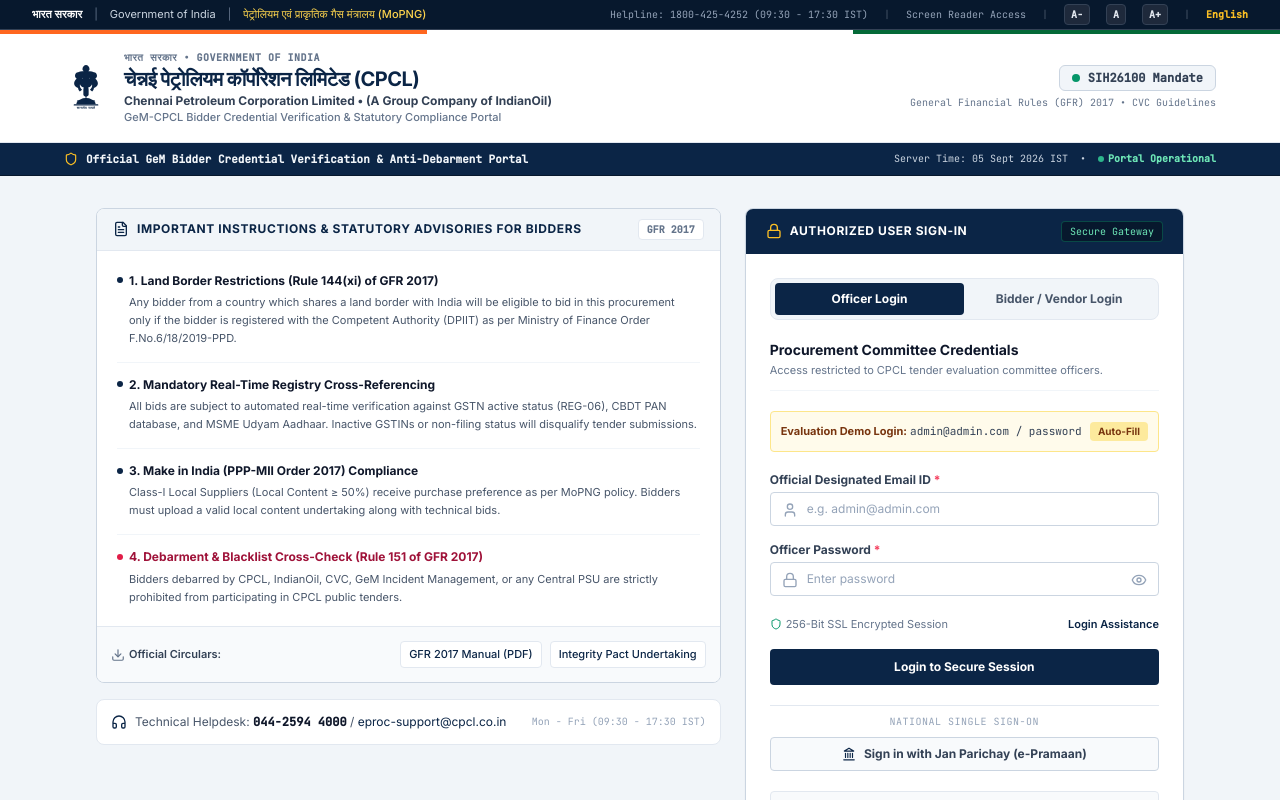
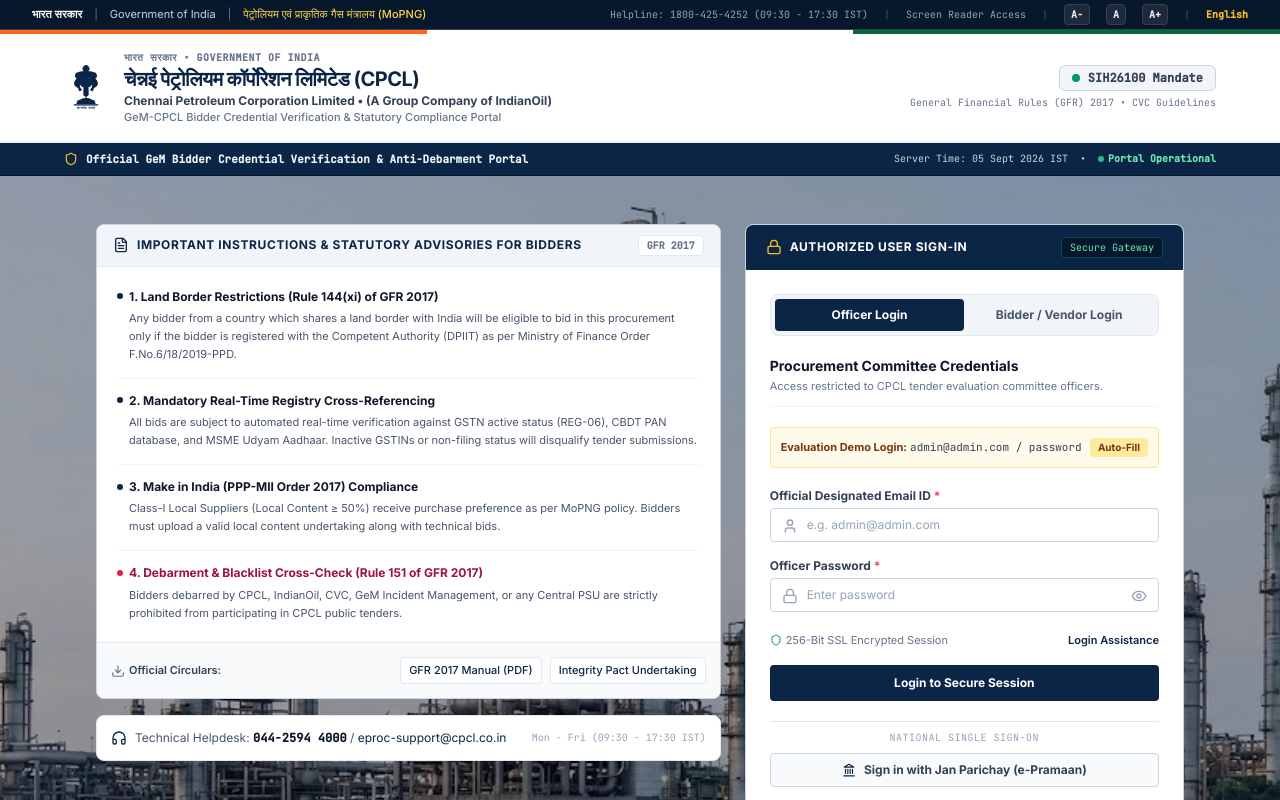
Before and after one commit to snuthon1/gemcompliance, a React (Vite) app in the folder client/: page /login in a window 1280 px wide. Shown: the top 800 px of the page. Built offline with nearby package versions, Linux system fonts and the light colour scheme; the HTML template or start-up script is replaced by a standard one.

Commit message:
feat(ui): complete modern visual overhaul for Login.jsx

```diff
--- a/client/src/pages/Login.jsx
+++ b/client/src/pages/Login.jsx
@@ -185,11 +185,18 @@
         </div>
       </div>
 
-      {/* 5. MAIN CONTENT AREA: DUAL-COLUMN GOVERNMENT LAYOUT */}
-      <main className="max-w-6xl mx-auto w-full px-4 sm:px-8 py-8 my-auto">
-        <div className="grid grid-cols-1 lg:grid-cols-12 gap-6 items-start">
-          {/* LEFT COLUMN (7 cols): Official Departmental Notices & Statutory Rules */}
-          <div className="lg:col-span-7 space-y-4">
+      {/* 5. MAIN CONTENT AREA: WITH CPCL REFINERY BACKGROUND */}
+      <div
+        className="relative flex-1 flex items-center py-8 sm:py-12 bg-slate-900 bg-cover bg-center bg-no-repeat"
+        style={{ backgroundImage: "url('/cpcl_refinery_bg.png')" }}
+      >
+        {/* Crisp subtle overlay - NO BLUR */}
+        <div className="absolute inset-0 bg-slate-950/35 pointer-events-none" />
+
+        <main className="relative z-10 max-w-6xl mx-auto w-full px-4 sm:px-8 my-auto">
+          <div className="grid grid-cols-1 lg:grid-cols-12 gap-6 items-start">
+            {/* LEFT COLUMN (7 cols): Official Departmental Notices & Statutory Rules */}
+            <div className="lg:col-span-7 space-y-4">
             {/* Primary Notice Box with Government Navy Header Strip */}
             <div className="bg-white rounded-lg border border-slate-300 shadow-xs overflow-hidden">
               <div className="bg-slate-100 border-b border-slate-200 px-4 py-2.5 flex items-center justify-between">
@@ -534,7 +541,8 @@
             </div>
           </div>
         </div>
-      </main>
+        </main>
+      </div>
 
       {/* 6. AUTHENTIC GOVERNMENT OF INDIA (NIC STYLE) FOOTER */}
       <footer className="bg-[#07182D] text-slate-300 text-xs border-t-4 border-t-[#0B2546] mt-auto">
```
